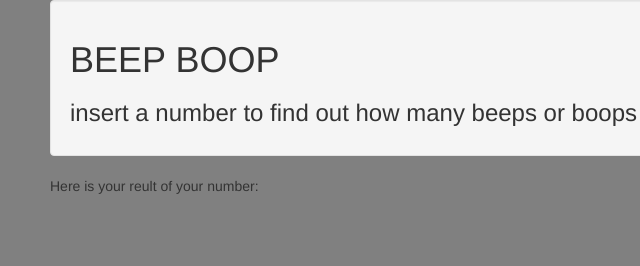
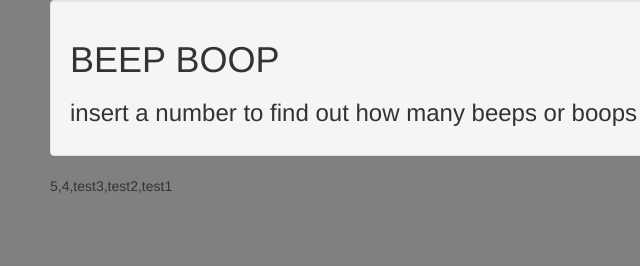
Before and after one commit to duncan19/project3-2.0-, a plain HTML site: page index.html in a window 1280 px wide. Both pictures are taken after typing "5" into the empty fields and a click on the button "Sumbit your number". Shown: the top 266 px of the page, 20-660 px from the left. Drawn offline with Linux system fonts and the light colour scheme.

Commit message:
move it form console ot the page

```diff
--- a/index.html
+++ b/index.html
@@ -19,8 +19,8 @@
         <input id="userinputtedNumber" type="number">
         <button type="submit" name="button">Sumbit your number</button>
       </form>
-      <div id="result">
-        <p>Here is your reult of your number:</p>
+      <div>
+        <p id="result">Here is your reult of your number:</p>
       </div>
     </div>
   </body>
--- a/js/scripts.js
+++ b/js/scripts.js
@@ -8,11 +8,11 @@ $(document).ready(function(){
       console.log(usersNumber)
       var numtoword = function(){
       console.log("test")
-      var alterednumberfromuser = usersNumber
+      var usersnumchange = usersNumber
       for(i=1; i <= usersNumber; i++){
-        arrayOfUserNUm.push(alterednumberfromuser)
+        arrayOfUserNUm.push(usersnumchange)
 
-        alterednumberfromuser -= 1;
+        usersnumchange -= 1;
         }
         for (i = 0; i < arrayOfUserNUm.length; i ++){
          if(arrayOfUserNUm[i].toString().includes(3))
@@ -28,8 +28,10 @@ $(document).ready(function(){
            arrayOfUserNUm[i] = 'test1';
          }
        }
+       console.log((arrayOfUserNUm))
+       var arrayforresult = arrayOfUserNUm.toString();
+       $("#result").text(arrayforresult)
 };
-console.log(arrayOfUserNUm)
 console.log(numtoword())
 });
 });
```
